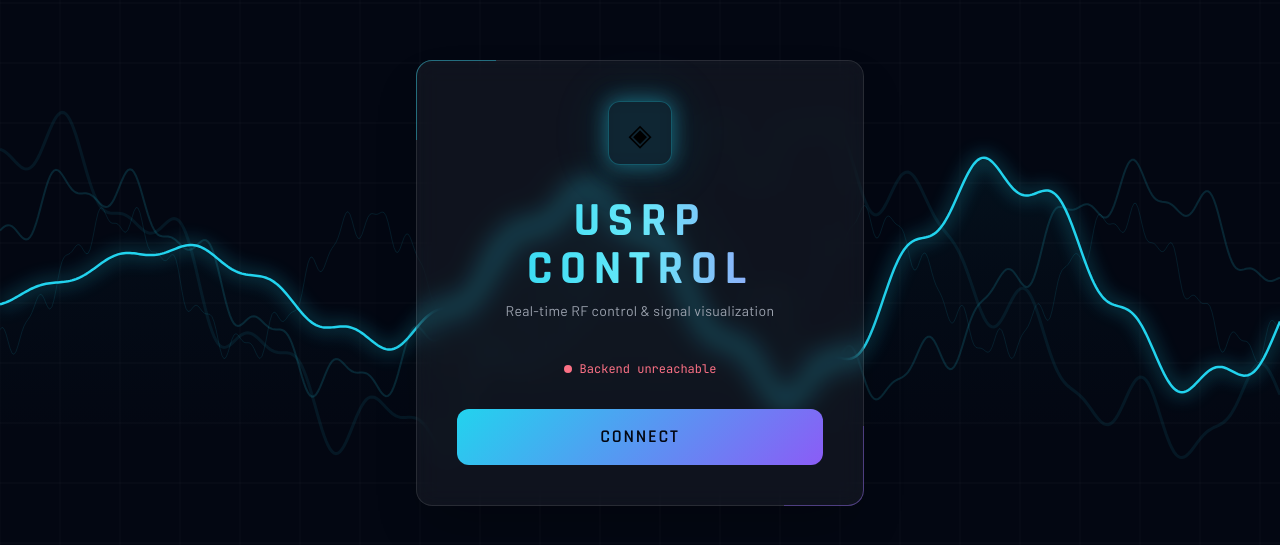
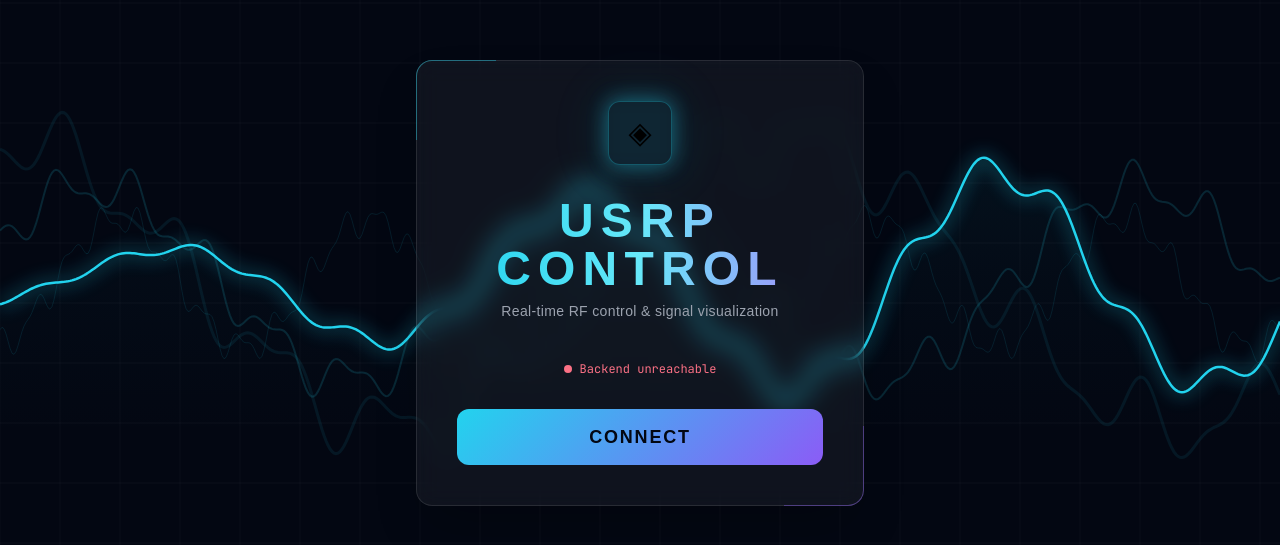
Before and after one commit to iyarsl/tova-front, a React (Vite) app: page / in a window 1280 px wide. Shown: the part 117-662 px from the top of the page. Built offline with nearby package versions, Linux system fonts and the light colour scheme; no server answers; what react-plotly.js would draw is missing.

Commit message:
feat(dora): add font imports, Tailwind Dora tokens, and root bg color

```diff
--- a/index.html
+++ b/index.html
@@ -1,13 +1,13 @@
 <!doctype html>
-<html lang="en" class="dark">
+<html lang="en">
   <head>
     <meta charset="UTF-8" />
     <link rel="icon" type="image/svg+xml" href="/favicon.svg" />
     <meta name="viewport" content="width=device-width, initial-scale=1.0" />
-    <title>USRP Control</title>
+    <title>Dora</title>
     <link rel="preconnect" href="https://fonts.googleapis.com" />
     <link rel="preconnect" href="https://fonts.gstatic.com" crossorigin />
-    <link href="https://fonts.googleapis.com/css2?family=Rajdhani:wght@400;500;600;700&family=JetBrains+Mono:wght@400;500;600&family=Barlow:wght@300;400;500;600&display=swap" rel="stylesheet" />
+    <link href="https://fonts.googleapis.com/css2?family=Baloo+2:wght@600;700;800&family=Quicksand:wght@400;500;600;700&family=JetBrains+Mono:wght@400;500;600&display=swap" rel="stylesheet" />
   </head>
   <body>
     <div id="root"></div>
--- a/src/App.tsx
+++ b/src/App.tsx
@@ -8,7 +8,7 @@ import { RxPage }      from '@/features/rx/RxPage'
 
 function AppShell({ children }: { children: React.ReactNode }) {
   return (
-    <div className="flex h-screen w-screen overflow-hidden dark:bg-base-950 bg-gray-50">
+    <div className="flex h-screen w-screen overflow-hidden dark:bg-base-950 bg-sky-canvas">
       <Sidebar />
       <main className="flex-1 flex flex-col overflow-hidden">
         {children}
--- a/tailwind.config.js
+++ b/tailwind.config.js
@@ -11,6 +11,26 @@ export default {
           800: '#1f2937',
           700: '#374151',
         },
+        'sky-canvas':  '#E3F4FF',
+        'cream-page':  '#FFFDF0',
+        'warm-fog':    '#FFF4E3',
+        'dora-orange':      '#FF8C42',
+        'dora-orange-dark': '#E06A1A',
+        'adv-purple':       '#9B5DE5',
+        'adv-purple-dark':  '#7B3FC8',
+        'sky-blue-d':       '#5BC8F5',
+        'sunshine':         '#FFCA3A',
+        'meadow-green':     '#56C271',
+        'meadow-green-dk':  '#3DAD5A',
+        'sunset-red':       '#FF5E5B',
+        'pastel-orange': '#FFE8D6',
+        'pastel-purple': '#EDE3FF',
+        'pastel-blue':   '#D9F2FF',
+        'pastel-green':  '#D8F7E4',
+        'story-ink':    '#2D2A3E',
+        'tale-gray':    '#5A5773',
+        'whisper-gray': '#9B97B0',
+        'map-brown':    '#7A5C3A',
         cyan: {
           300: '#67e8f9',
           400: '#22d3ee',
@@ -27,24 +47,67 @@ export default {
         },
       },
       fontFamily: {
-        display: ['Rajdhani', 'sans-serif'],
-        mono:    ['JetBrains Mono', 'monospace'],
-        body:    ['Barlow', 'sans-serif'],
+        display: ['"Baloo 2"', 'cursive'],
+        body:    ['Quicksand', 'sans-serif'],
+        mono:    ['"JetBrains Mono"', 'monospace'],
       },
       boxShadow: {
         'glow-cyan':   '0 0 20px rgba(34,211,238,0.4), 0 0 60px rgba(34,211,238,0.15)',
         'glow-violet': '0 0 20px rgba(139,92,246,0.4), 0 0 60px rgba(139,92,246,0.15)',
         'glow-sm':     '0 0 8px rgba(34,211,238,0.25)',
+        'dora-card':       '0 4px 20px rgba(255,140,66,0.12), 0 1px 4px rgba(0,0,0,0.04)',
+        'dora-card-hover': '0 8px 32px rgba(255,140,66,0.22)',
+        'dora-btn':        '0 4px 14px rgba(255,140,66,0.40)',
+        'dora-btn-hover':  '0 8px 22px rgba(255,140,66,0.55)',
+        'dora-purple-btn': '0 4px 14px rgba(155,93,229,0.40)',
+        'dora-modal':      '0 20px 60px rgba(155,93,229,0.25)',
+        'dora-sidebar':    '4px 0 20px rgba(255,140,66,0.10)',
+        'dora-hero':       '0 16px 48px rgba(255,140,66,0.22)',
+        'dora-thumb':      '0 2px 8px rgba(255,140,66,0.55)',
+        'tab-active-d':    '0 4px 12px rgba(91,200,245,0.45)',
       },
       animation: {
-        'pulse-slow': 'pulse 3s cubic-bezier(0.4, 0, 0.6, 1) infinite',
-        'fade-in':    'fadeIn 0.6s ease forwards',
+        'pulse-slow':     'pulse 3s cubic-bezier(0.4,0,0.6,1) infinite',
+        'fade-in':        'fadeIn 0.6s ease forwards',
+        'float':          'float 6s ease-in-out infinite',
+        'float-slow':     'float 8s ease-in-out 2s infinite',
+        'sway':           'sway 3s ease-in-out infinite alternate',
+        'twinkle':        'twinkle 2.5s ease-in-out infinite alternate',
+        'sun-pulse':      'sunPulse 2s ease-in-out infinite',
+        'searching':      'searchingSpin 2s cubic-bezier(0.34,1.56,0.64,1) infinite',
+        'dora-bounce-in': 'doraBounceIn 0.5s cubic-bezier(0.34,1.56,0.64,1) forwards',
       },
       keyframes: {
         fadeIn: {
           '0%':   { opacity: '0', transform: 'translateY(8px)' },
           '100%': { opacity: '1', transform: 'translateY(0)' },
         },
+        float: {
+          '0%, 100%': { transform: 'translateY(0px)' },
+          '50%':      { transform: 'translateY(-10px)' },
+        },
+        sway: {
+          '0%':   { transform: 'rotate(-6deg)' },
+          '100%': { transform: 'rotate(6deg)' },
+        },
+        twinkle: {
+          '0%':   { opacity: '0.3', transform: 'scale(0.8)' },
+          '100%': { opacity: '1',   transform: 'scale(1.1)' },
+        },
+        sunPulse: {
+          '0%, 100%': { filter: 'drop-shadow(0 0 3px #FFCA3A)' },
+          '50%':      { filter: 'drop-shadow(0 0 9px #FFCA3A)' },
+        },
+        searchingSpin: {
+          '0%':   { transform: 'rotate(0deg)' },
+          '80%':  { transform: 'rotate(340deg)' },
+          '100%': { transform: 'rotate(360deg)' },
+        },
+        doraBounceIn: {
+          '0%':   { opacity: '0', transform: 'translateY(32px) scale(0.92)' },
+          '60%':  { opacity: '1', transform: 'translateY(-6px) scale(1.02)' },
+          '100%': { transform: 'translateY(0) scale(1)' },
+        },
       },
     },
   },
```
